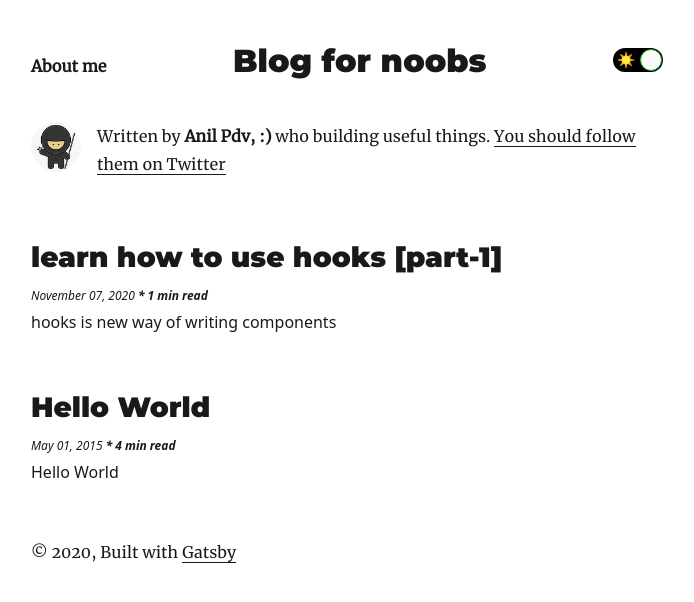
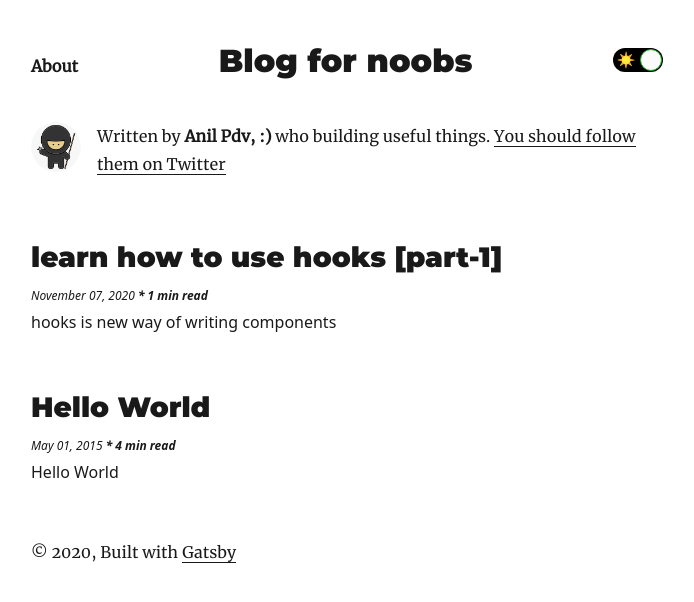
Before and after one commit to anilpdv/my-blog, a Gatsby site: page / in a window 1280 px wide. Shown: the whole page, without its empty margins (293-987 px from the left). Built offline with nearby package versions, Linux system fonts and the light colour scheme; Gatsby itself is replaced by a stand-in of ours; some packages are replaced by stand-ins of ours.

Commit message:
adding new blog its incomplete i will complet later

```diff
--- a/content/blog/about-me/index.md
+++ b/content/blog/about-me/index.md
@@ -1,5 +1,5 @@
 ---
-title: "about me"
+title: "About me"
 ---
 
 ### Hi there 👋
--- a/src/components/layout.js
+++ b/src/components/layout.js
@@ -88,7 +88,7 @@ const Layout = ({ location, title, children }) => {
                 }}
                 to={"/about-me"}
               >
-                About me
+                About
               </Link>
             </li>
           </ol>
--- a/src/pages/index.js
+++ b/src/pages/index.js
@@ -41,7 +41,7 @@ const BlogIndex = ({ data, location }) => {
       <Bio />
       <ol style={{ listStyle: `none` }}>
         {posts
-          .filter(post => post.frontmatter.title !== "about me")
+          .filter(post => post.frontmatter.title !== "About me")
           .map(post => {
             const title = post.frontmatter.title || post.fields.slug
 
```
